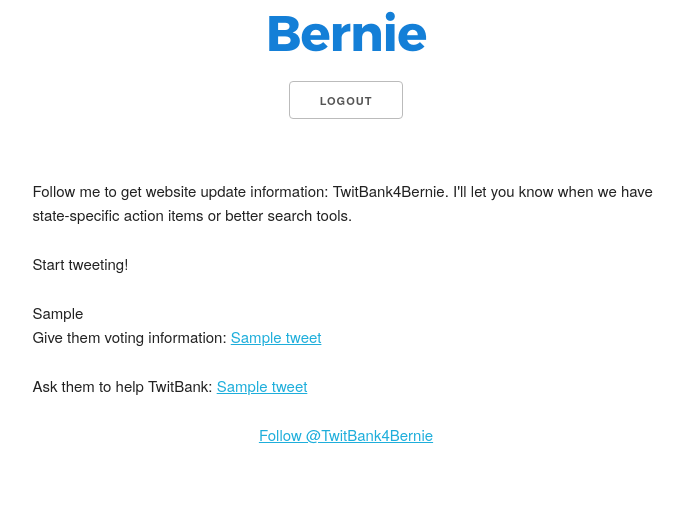
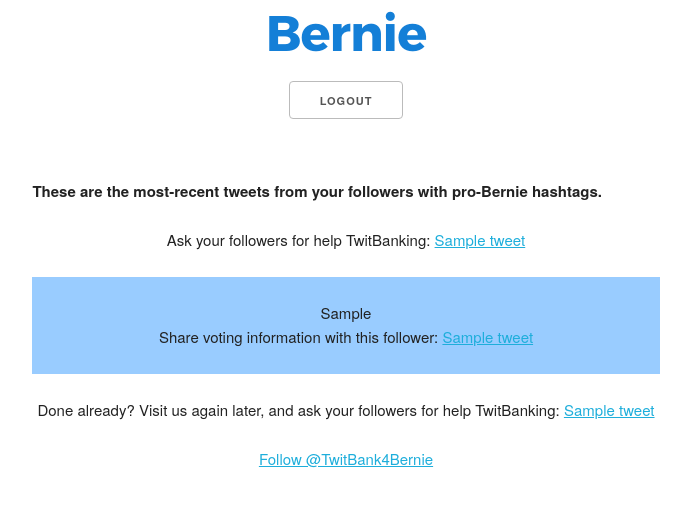
Before and after one commit to nsfabina/tweetbankforbernie, a Django app: template twitbank/app/templates/home.html in a window 1280 px wide. Shown: the part 217-724 px from the top of the page, without its empty margins (294-985 px from the left). Run offline with Django 3.2, Linux system fonts and the light colour scheme; a user stored in the database is signed in; tables that the repository leaves empty hold one stand-in row (values such as "Sample post"); the template is opened without the code that fills it: most values are stand-ins (such as "Sample title", 1, 10 or a date in 2020); some libraries are stand-ins or nearby versions.

Commit message:
Stylizes tweeting page.

```diff
--- a/twitbank/app/templates/base.html
+++ b/twitbank/app/templates/base.html
@@ -30,7 +30,7 @@
   		  <a id="logout" href="/accounts/logout" class="button btn btn-success">Logout</a>
   		{% else %}
   			{% load socialaccount %}
-  			<a href="{% provider_login_url "twitter" %}" class="button button-primary">Log in</a> with Twitter
+  			<a href="{% provider_login_url "twitter" %}" class="button button-primary">Log in</a>
   		{% endif %}
   	</div>
   </div>
--- a/twitbank/app/templates/home.html
+++ b/twitbank/app/templates/home.html
@@ -6,20 +6,36 @@
 <div class="container">
  	<div class="row">
   	<div class="eight columns offset-by-two">
-  		<p>Follow me to get website update information:  TwitBank4Bernie. I'll let you know when we have state-specific action items or better search tools.</p>
-  		<p>Start tweeting!</p>
+  		<p><b>These are the most-recent tweets from your followers with pro-Bernie hashtags.</b></p>
   	</div>
   </div>
 
+  <div class="row center">
+    <div class="eight columns offset-by-two">
+      <p>Ask your followers for help TwitBanking:  <a class="twitter-share-button" href="{{ tweet_help }}">{{ Tweet }}</a></p>
+    </div>
+  </div>
+
  	{% for tweets in follower_tweets %}
- 		<div class="row">
- 		  <div class="eight columns offset-by-two">
+ 		<div class="row center">
+ 			{% if forloop.counter|divisibleby:2 %}
+ 				<div class="eight columns offset-by-two" style="background-color: rgb(204, 204, 204);">
+ 			{% else %}
+ 				<div class="eight columns offset-by-two" style="background-color: rgb(153, 204, 255);">
+ 			{% endif %}
+ 				<br>
 				{{ tweets.0 |safe }}
-	  		<p>Give them voting information:  <a class="twitter-share-button" href="{{ tweets.1 }}">{{ Tweet }}</a></p>
-	  		<p>Ask them to help TwitBank:  <a class="twitter-share-button" href="{{ tweets.2 }}">{{ Tweet }}</a></p>
+	  		<p>Share voting information with this follower:  <a class="twitter-share-button" href="{{ tweets.1 }}">{{ Tweet }}</a></p>
 	  	</div>
 	  </div>
   {% endfor %}
+
+  <div class="row center">
+    <div class="eight columns offset-by-two">
+    	<br>
+      <p>Done already? Visit us again later, and ask your followers for help TwitBanking:  <a class="twitter-share-button" href="{{ tweet_help }}">{{ Tweet }}</a></p>
+    </div>
+  </div>
 
 		<script>window.twttr = (function(d, s, id) {
 		  var js, fjs = d.getElementsByTagName(s)[0],
```
Also changed, not shown: twitbank/app/views.py (+5 -6 lines).
